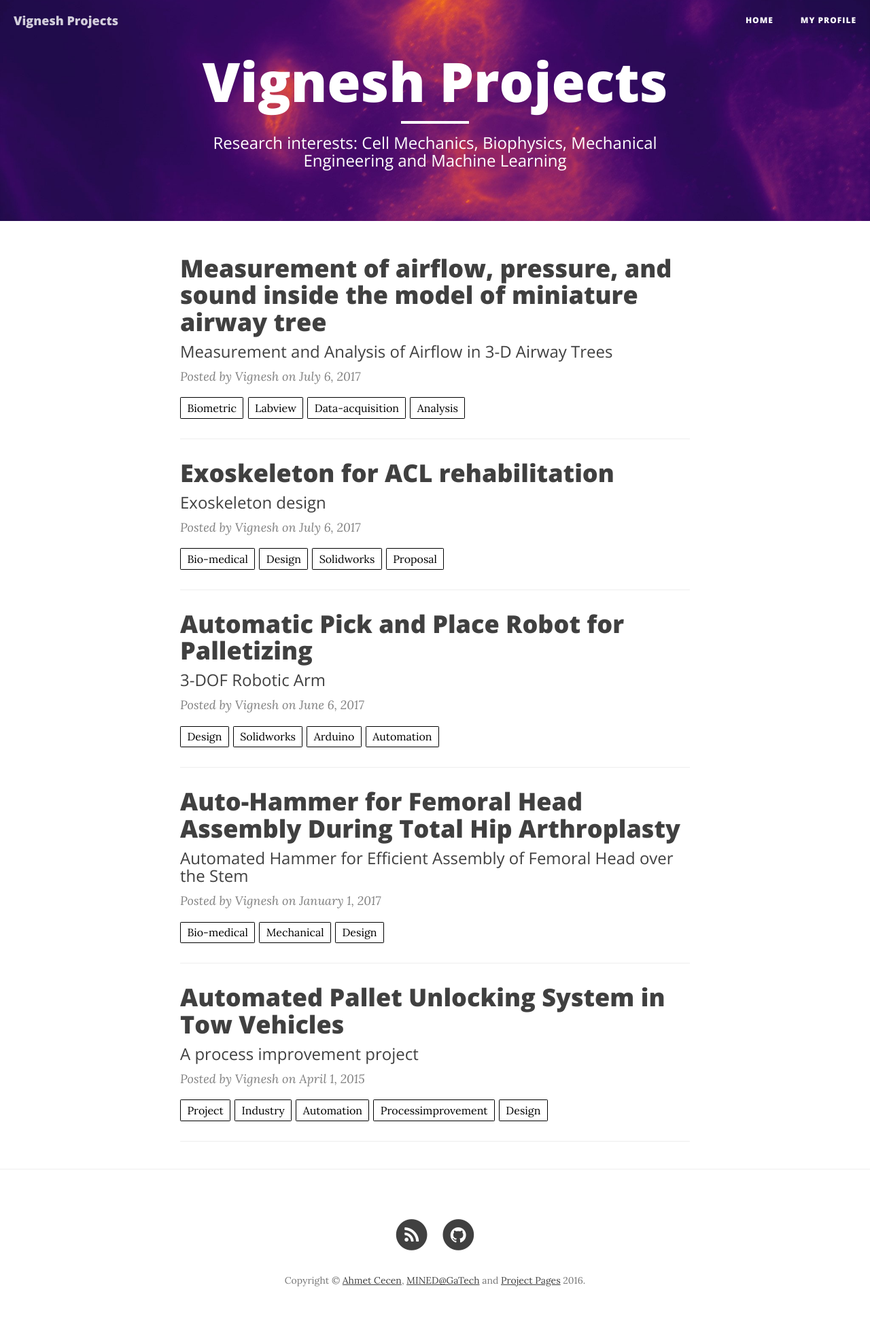
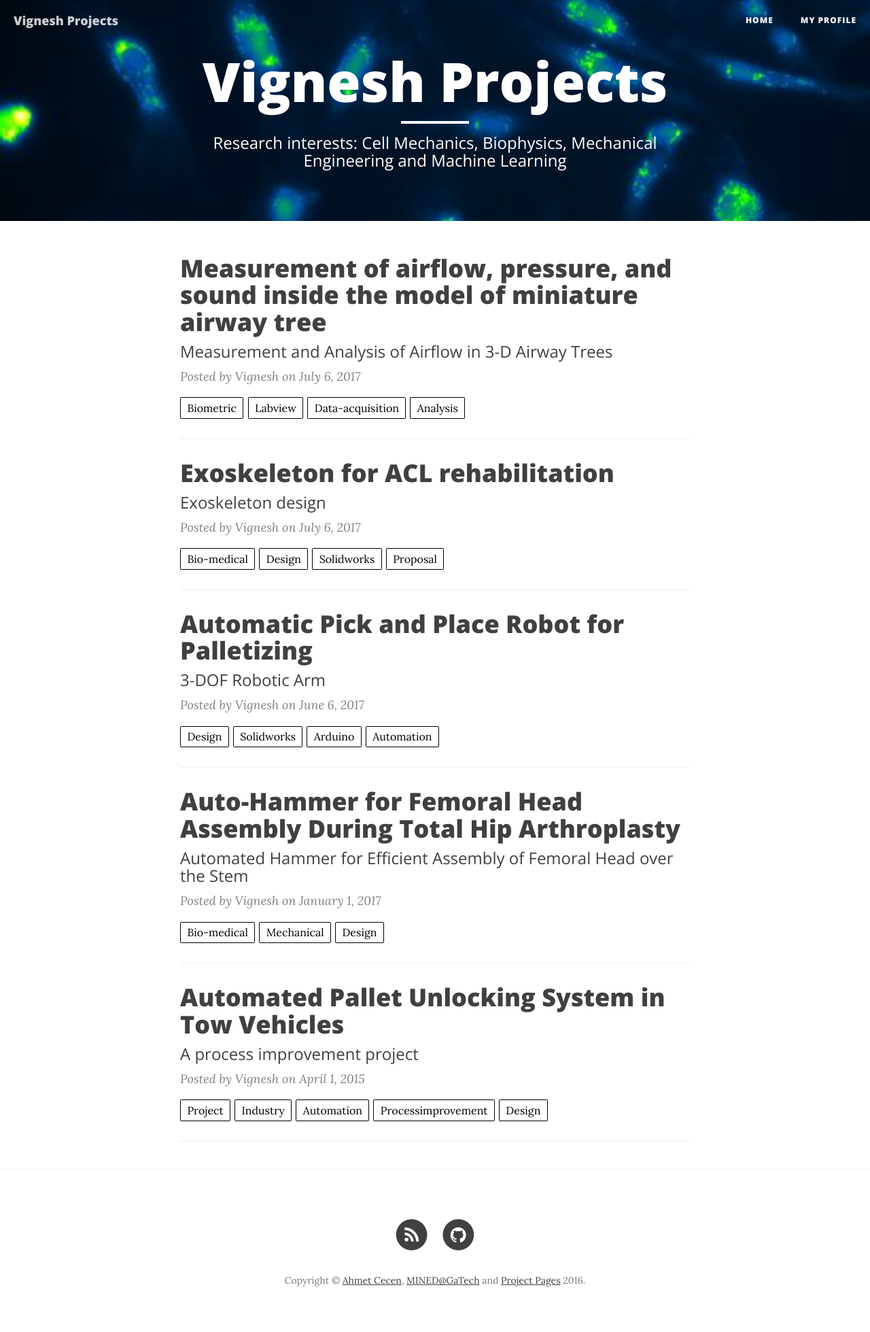
Before and after one commit to vignesharavind/vignesharavind.github.io, a Jekyll site: the page built from index.html, in a window 1280 px wide. Shown: the whole page at 68% size. Built offline with Jekyll 4.4.1, drawn with Linux system fonts in a browser that asks for light colours; nearby versions of some CDN libraries; the list of posts is cut into pages by our own code.

Commit message:
Update _config.yml

```diff
--- a/_config.yml
+++ b/_config.yml
@@ -6,7 +6,7 @@ url: "https://vignesharavind.github.io"
 
 # Secondary Parameters
 baseurl: ""
-header-img: img/Inferno_Magenta.jpg
+header-img: img/phase1_fire_green.jpg
 headercolor: "#FFFFFF"
 #headercolor: "#000000"
 #logo: /img/logos/Embryo_Cover1.jpg
@@ -34,7 +34,7 @@ defaults:
     type: "pages"
     values:
     layout: "project"
-    header-img: "img/Inferno_Magenta.jpg"
+    header-img: "img/phase1_fire_green.jpg"
 
 # Prose Settings
 prose:
```
